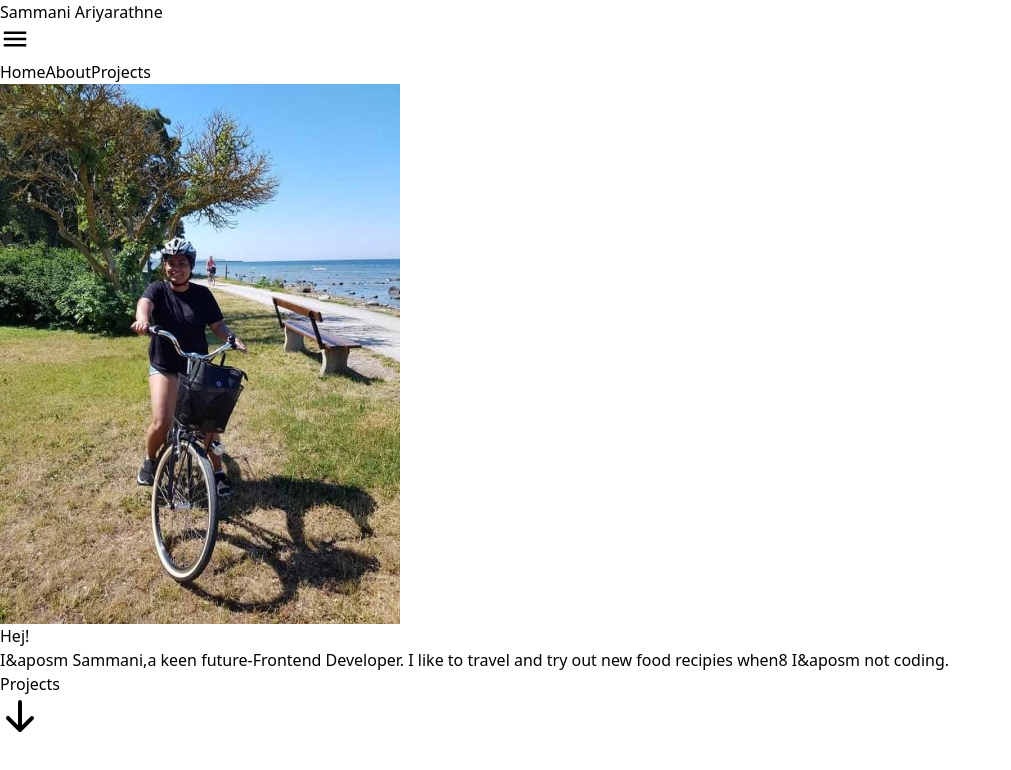
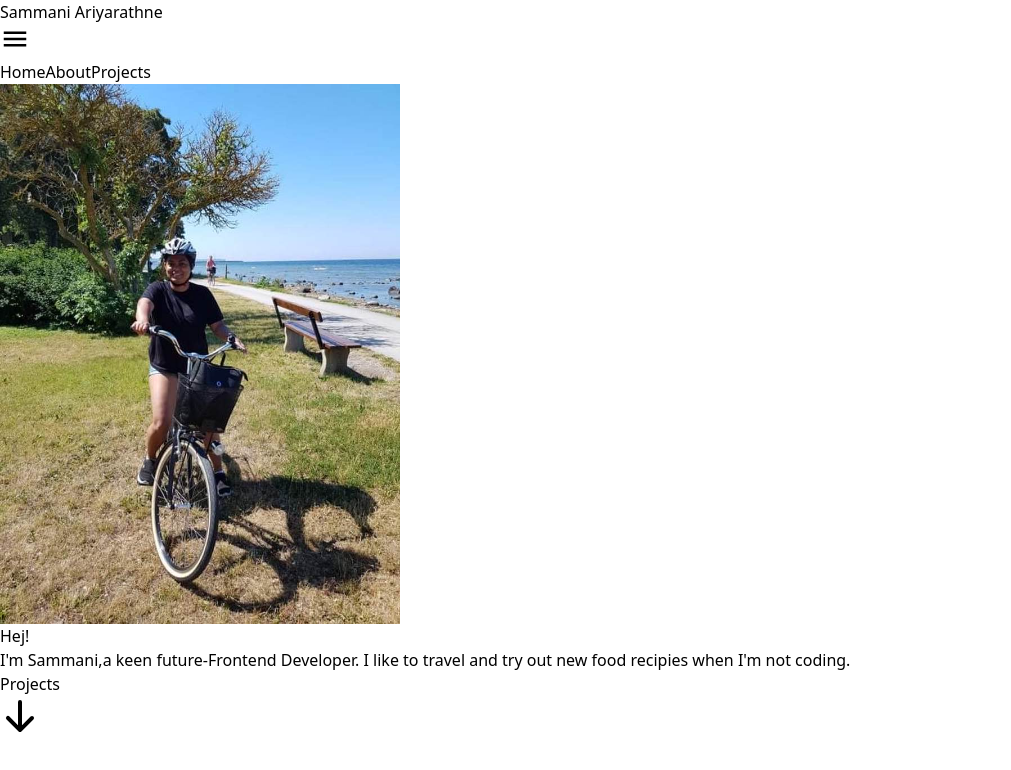
Before and after one commit to SammaniAri/personal-website, a Next.js app: page / in a window 1280 px wide. Shown: the top 770 px of the page, without its empty margins (0-1011 px from the left). Built offline with nearby package versions, Linux system fonts and the light colour scheme.

Commit message:
apostrophe

```diff
--- a/components/HeroSection.tsx
+++ b/components/HeroSection.tsx
@@ -22,14 +22,14 @@ const HeroSection = () => {
 						Hej!
 					</h1>
 					<p className="text-lg mt-4 mb-6 md:text-2xl">
-						I&aposm Sammani,
+						I&#39;m Sammani,
 						<span className="font-semibold text-lime-800">
 							a keen future-Frontend
 							Developer.{" "}
 						</span>{" "}
 						I like to travel and try out
-						new food recipies when8
-						I&aposm not coding.{" "}
+						new food recipies when
+						I&#39;m not coding.{" "}
 					</p>
 					<Link
 						to="projects"
```
